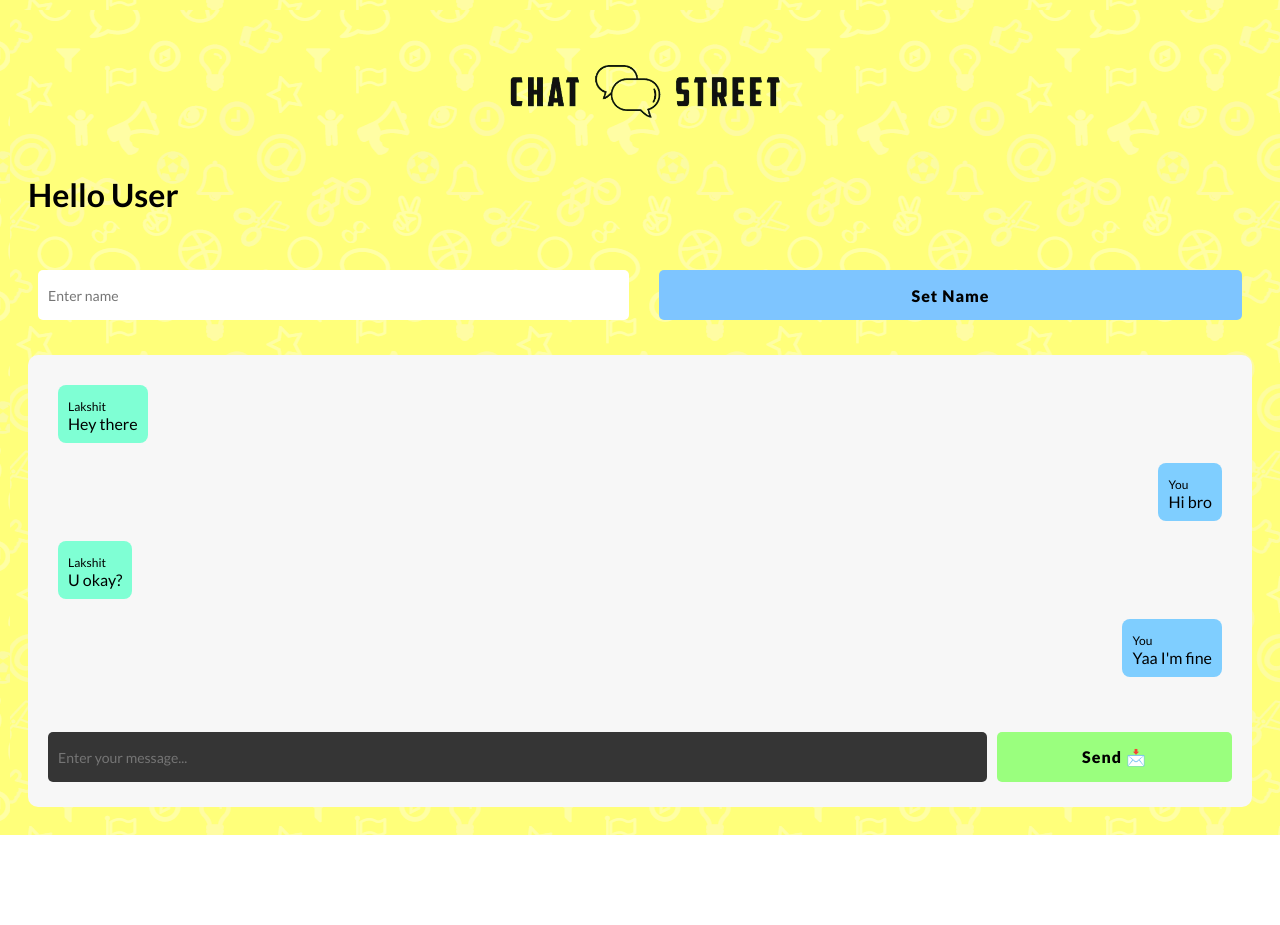
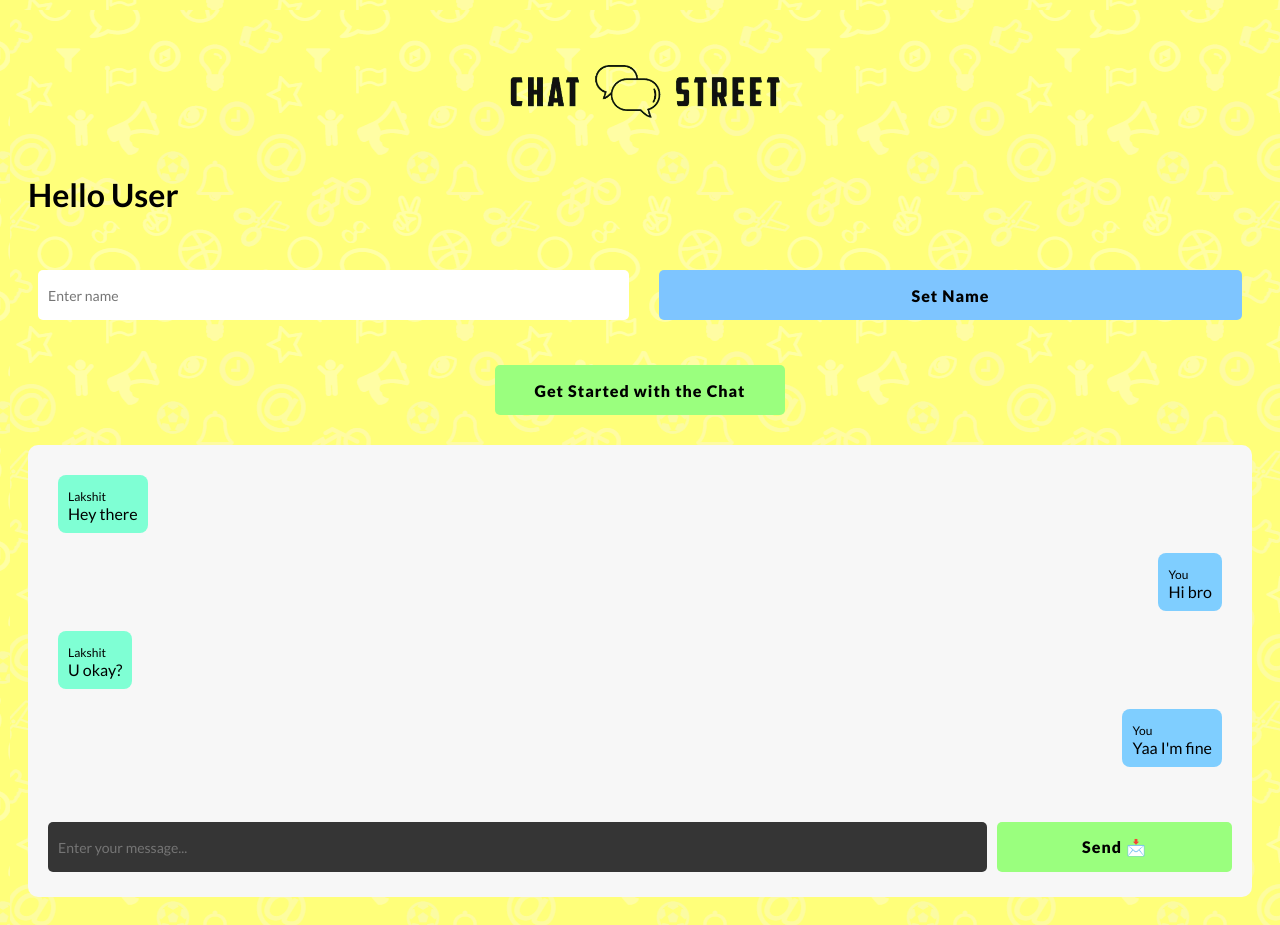
Before and after one commit to Lakshit-Chiranjiv/Chat-street-app, a Svelte app in the folder client/: page / in a window 1280 px wide. Before the commit the page ends 835 px from the top, so only its background shows below. Built offline with nearby package versions, Linux system fonts and the light colour scheme.

Commit message:
moved getstarted chat func and markup and received props

```diff
--- a/client/src/components/NameInput.svelte
+++ b/client/src/components/NameInput.svelte
@@ -2,6 +2,9 @@
     import { createEventDispatcher } from 'svelte'
 
     const dispatch = createEventDispatcher()
+
+    export let userName;
+    export let showError = false;
 
     let nameInput = ''
 
@@ -14,6 +17,18 @@
         }
     }
 
+    const getStarted = () => {
+        if(userName === ''){
+        showError = true
+        setTimeout(()=>{
+            showError = false
+        }, 5000)
+        }
+        else{
+        //route to chat page
+        }
+    }
+
 </script>
 
 <main>
@@ -21,6 +36,13 @@
         <input type="text" placeholder="Enter name" bind:value={nameInput}>
         <button id="setName" on:click={setNameEventDispatch}>Set Name</button>
     </div>
+
+    <div class="startDiv">
+        <button class="start" on:click={getStarted}>Get Started with the Chat</button>
+    </div>
+    {#if showError}
+      <p>Set a name first!</p>
+    {/if }
 </main>
 
 <style>
@@ -58,7 +80,19 @@
         border-radius: 5px;
         border-width: 0;
     }
-
+    div.startDiv{
+        display: flex;
+        justify-content: center;
+        align-items: center;
+    }
+    button.start{
+        padding: 10px 40px;
+        margin: 20px 0;
+    }
+    p{
+        color: red;
+        text-align: center;
+    }
     button#setName{
         flex: 1;
         background-color: #7ec5ff;
```
